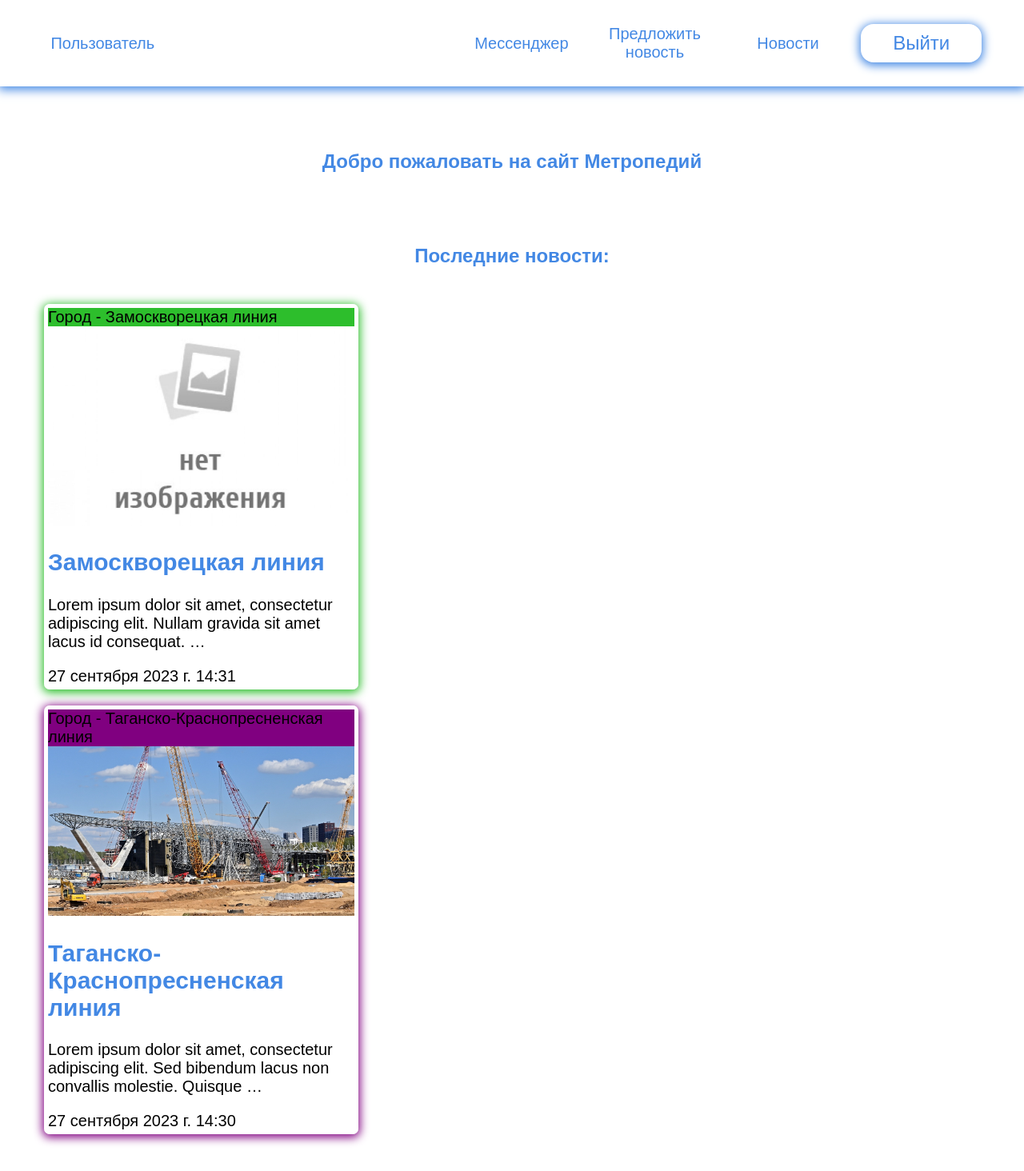
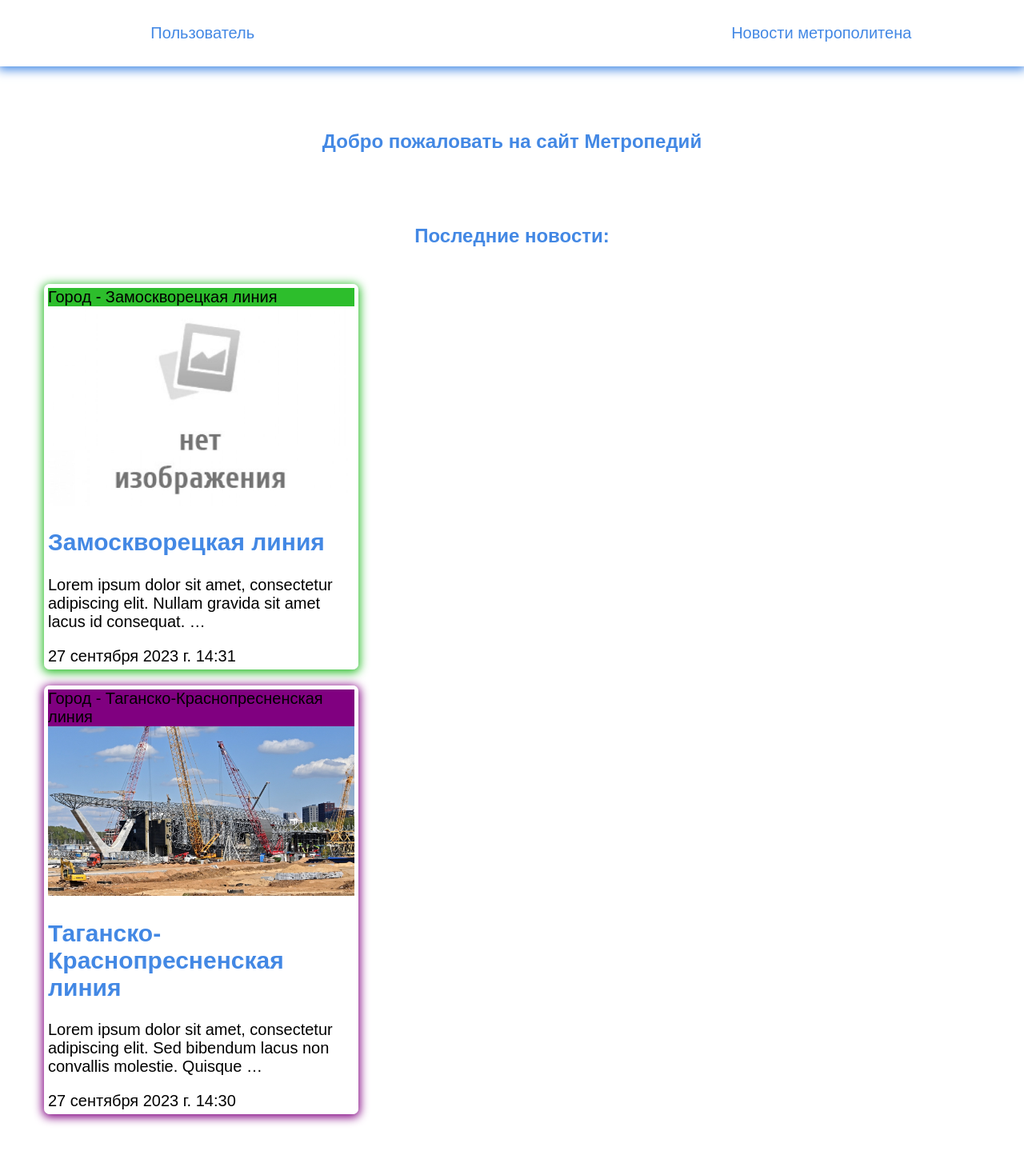
Before and after one commit to VoronPz19/Metropedia, a Django app: page / in a window 1280 px wide. Shown: the whole page at 80% size. After the commit the page ends 1406 px from the top, so only its background shows below. Run offline with Django 4.2, Linux system fonts and the light colour scheme; data comes from the database, SQL or seed files in the repository.

Commit message:
rewritten the main page handler

```diff
--- a/main_page/templates/main_page/navbar.html
+++ b/main_page/templates/main_page/navbar.html
@@ -2,17 +2,10 @@
 <header class="menu">
     <section class="wrap">
         <ul class="navbar">
-            <li class="logo"><a href="{% url 'main' %}">Пользователь
-            </a></li>
-            <li><a href="">Мессенджер
-            </a></li>
-            <li><a href="">Предложить новость
-            </a></li>
-            <li><a href="{% url 'blogs' %}">Новости
-            </a></li>
-            <li><a href="">
-                <button>Выйти</button>
-            </a></li>
+            <li class="logo"><a href="{% url 'main' %}">Пользователь</a></li>
+            {% for m in menu %}
+            <li><a href="{% url m.url_name %}">{{ m.title }}</a></li>
+            {% endfor %}
         </ul>
     </section>
 </header>
```
